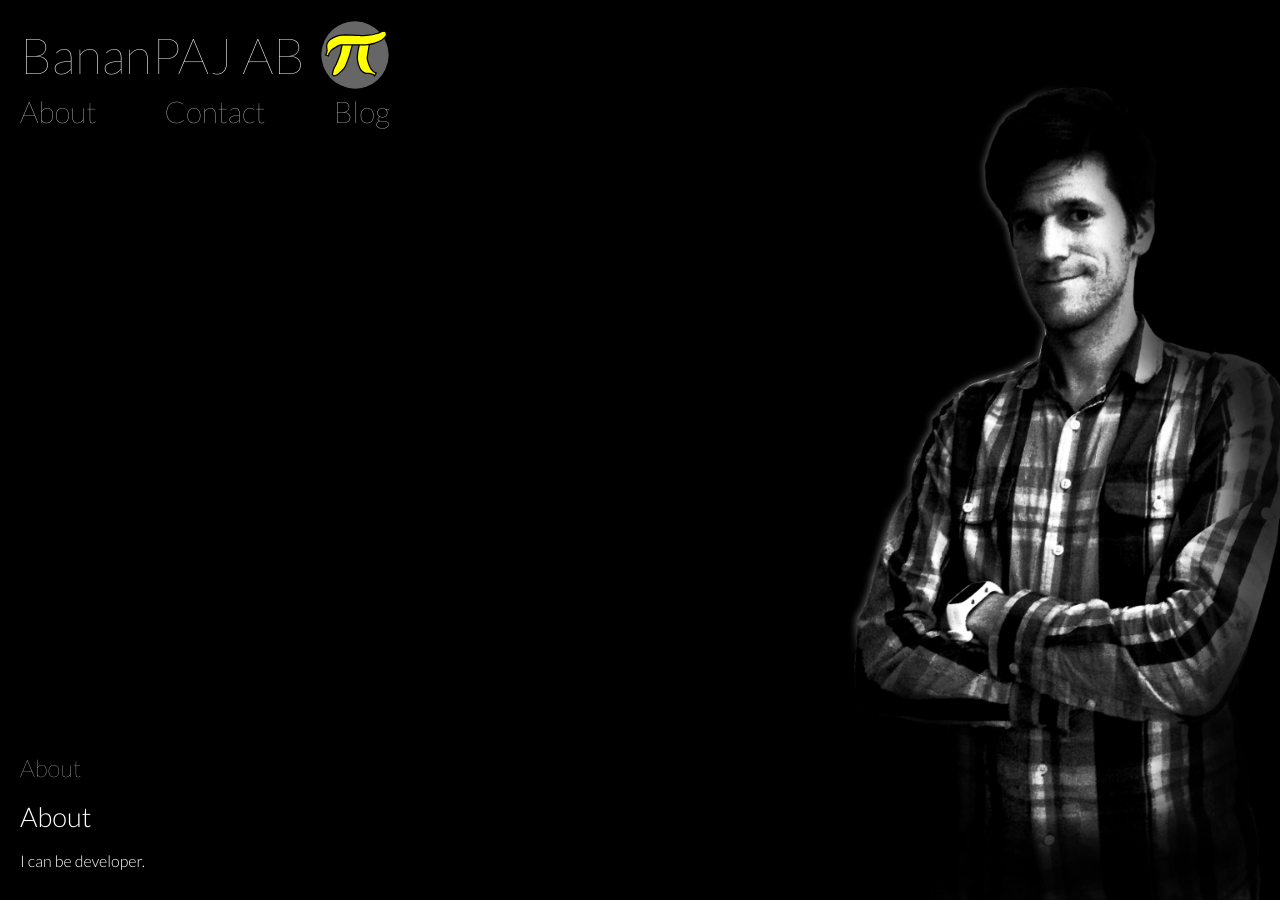
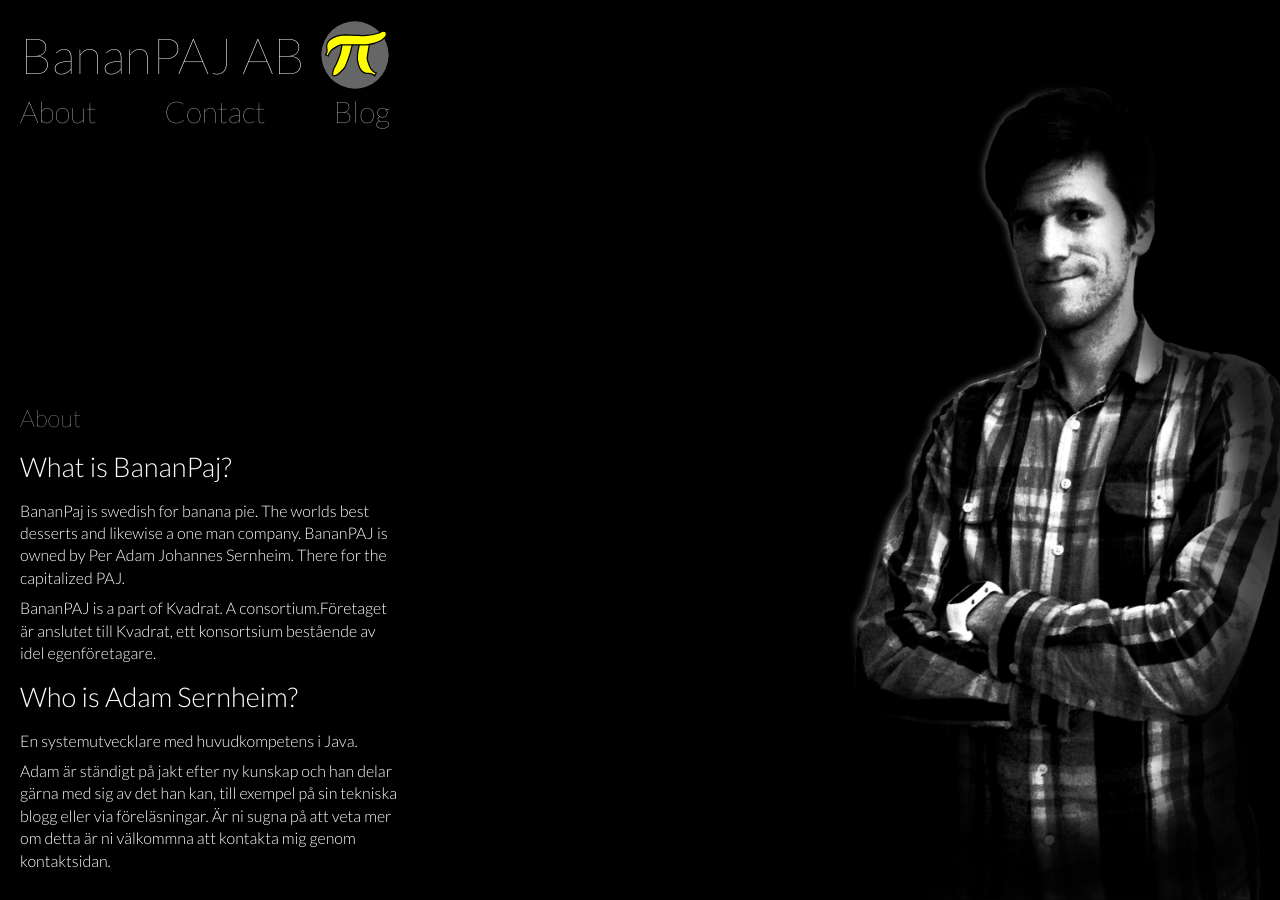
Before and after one commit to tradfursten/tradfursten.github.io, a Jekyll site: the page built from _posts/en/pages/2015-10-02-about.md, in a window 1280 px wide. Built offline with Jekyll 4.4.1, drawn with Linux system fonts in a browser that asks for light colours; Markdown is read by kramdown in place of the engine named in the settings.

Commit message:
Working with multilanguge

```diff
--- a/_posts/en/pages/2015-10-02-about.md
+++ b/_posts/en/pages/2015-10-02-about.md
@@ -3,6 +3,17 @@ layout: page
 title: About
 ---
 
-## About
+## What is BananPaj?
+BananPaj is swedish for banana pie. The worlds best desserts and likewise a
+one man company. BananPAJ is owned by Per Adam Johannes Sernheim. There for the
+capitalized PAJ.
 
-I can be developer.
+BananPAJ is a part of Kvadrat. A consortium.Företaget är anslutet till Kvadrat, ett konsortsium bestående av idel
+egenföretagare.
+
+## Who is Adam Sernheim?
+En systemutvecklare med huvudkompetens i Java.
+
+Adam är ständigt på jakt efter ny kunskap och han delar gärna med sig av det han
+kan, till exempel på sin tekniska blogg eller via föreläsningar. Är ni sugna på
+att veta mer om detta är ni välkommna att kontakta mig genom kontaktsidan.
--- a/_posts/en/pages/2015-10-04-blog.html
+++ b/_posts/en/pages/2015-10-04-blog.html
@@ -3,7 +3,9 @@ layout: blog
 title: Blogg
 ---
 <div id="main" role="main">
-	{% for post in site.posts %}
+
+	{% assign posts=site.posts | where:"lang", page.lang | where:"type", posts %}
+	{% for post in posts %}
 	<a href="{{ post.url }}">
 		<h2>{{ post.title }}</h2>
 		<h3>{{ post.date | date: "%b %-d, %Y" }}</h3>
```
